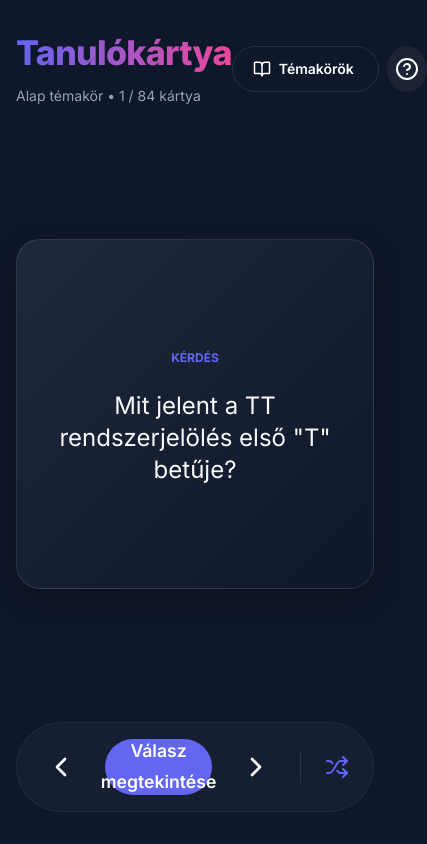
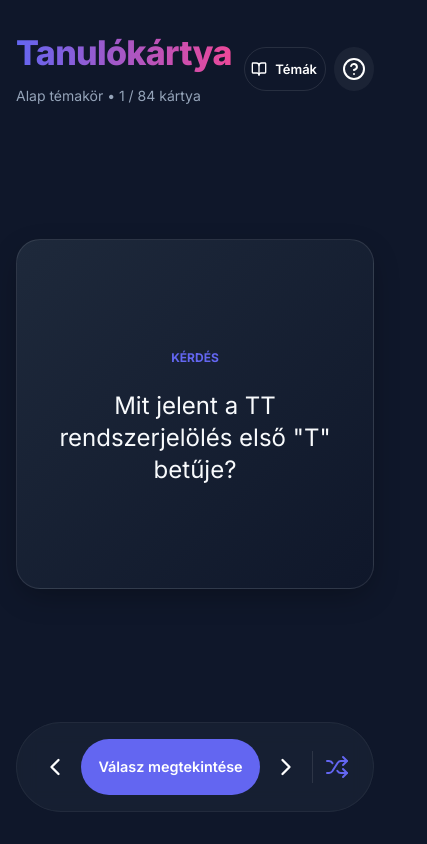
Before and after one commit to Maja0426/tanulokartya, a React (Vite) app: page / in a window 390 px wide. Shown: the whole page, 427 px wide, since content can reach past the window. Built offline with nearby package versions, Linux system fonts and the light colour scheme.

Commit message:
Fix mobile UI issues, add LaTeX support and 4th CSV source

```diff
--- a/src/App.jsx
+++ b/src/App.jsx
@@ -128,15 +128,23 @@ const App = () => {
                     </Typography>
                 </Box>
 
-                <Stack direction="row" spacing={1}>
+                <Stack direction="row" spacing={1} sx={{ flexShrink: 0 }}>
                     <Tooltip title="Témakör választása">
                         <Button
                             variant="outlined"
-                            startIcon={<BookOpen size={18} />}
+                            size="small"
+                            startIcon={<BookOpen size={16} />}
                             onClick={(e) => setAnchorEl(e.currentTarget)}
-                            sx={{ borderRadius: 2, borderColor: 'rgba(255,255,255,0.1)', color: 'white' }}
+                            sx={{
+                                borderRadius: 2,
+                                borderColor: 'rgba(255,255,255,0.1)',
+                                color: 'white',
+                                px: { xs: 1, sm: 2 },
+                                minWidth: { xs: 'auto', sm: 120 }
+                            }}
                         >
-                            Témakörök
+                            <Box component="span" sx={{ display: { xs: 'none', sm: 'inline' } }}>Témakörök</Box>
+                            <Box component="span" sx={{ display: { xs: 'inline', sm: 'none' } }}>Témák</Box>
                         </Button>
                     </Tooltip>
 
@@ -202,9 +210,9 @@ const App = () => {
                     border: '1px solid rgba(255, 255, 255, 0.05)'
                 }}
             >
-                <Stack direction="row" spacing={2} justifyContent="center" alignItems="center">
-                    <IconButton onClick={handlePrevious} size="large" sx={{ color: 'white' }}>
-                        <ChevronLeft size={32} />
+                <Stack direction="row" spacing={{ xs: 0.5, sm: 2 }} justifyContent="center" alignItems="center">
+                    <IconButton onClick={handlePrevious} size="medium" sx={{ color: 'white' }}>
+                        <ChevronLeft size={28} />
                     </IconButton>
 
                     <Button
@@ -213,17 +221,21 @@ const App = () => {
                         onClick={handleFlip}
                         disabled={cards.length === 0}
                         sx={{
-                            px: { xs: 4, md: 8 },
-                            height: 56,
+                            px: { xs: 2, sm: 4, md: 8 },
+                            minHeight: 56,
+                            height: 'auto',
+                            py: 1,
                             borderRadius: 3,
-                            fontSize: '1.1rem'
+                            fontSize: { xs: '0.9rem', sm: '1.1rem' },
+                            flexGrow: 1,
+                            maxWidth: 400
                         }}
                     >
                         {isFlipped ? 'Kérdés' : 'Válasz megtekintése'}
                     </Button>
 
-                    <IconButton onClick={handleNext} size="large" sx={{ color: 'white' }}>
-                        <ChevronRight size={32} />
+                    <IconButton onClick={handleNext} size="medium" sx={{ color: 'white' }}>
+                        <ChevronRight size={28} />
                     </IconButton>
 
                     <Box sx={{ borderLeft: '1px solid rgba(255,255,255,0.1)', height: 32, mx: 1 }} />
```
